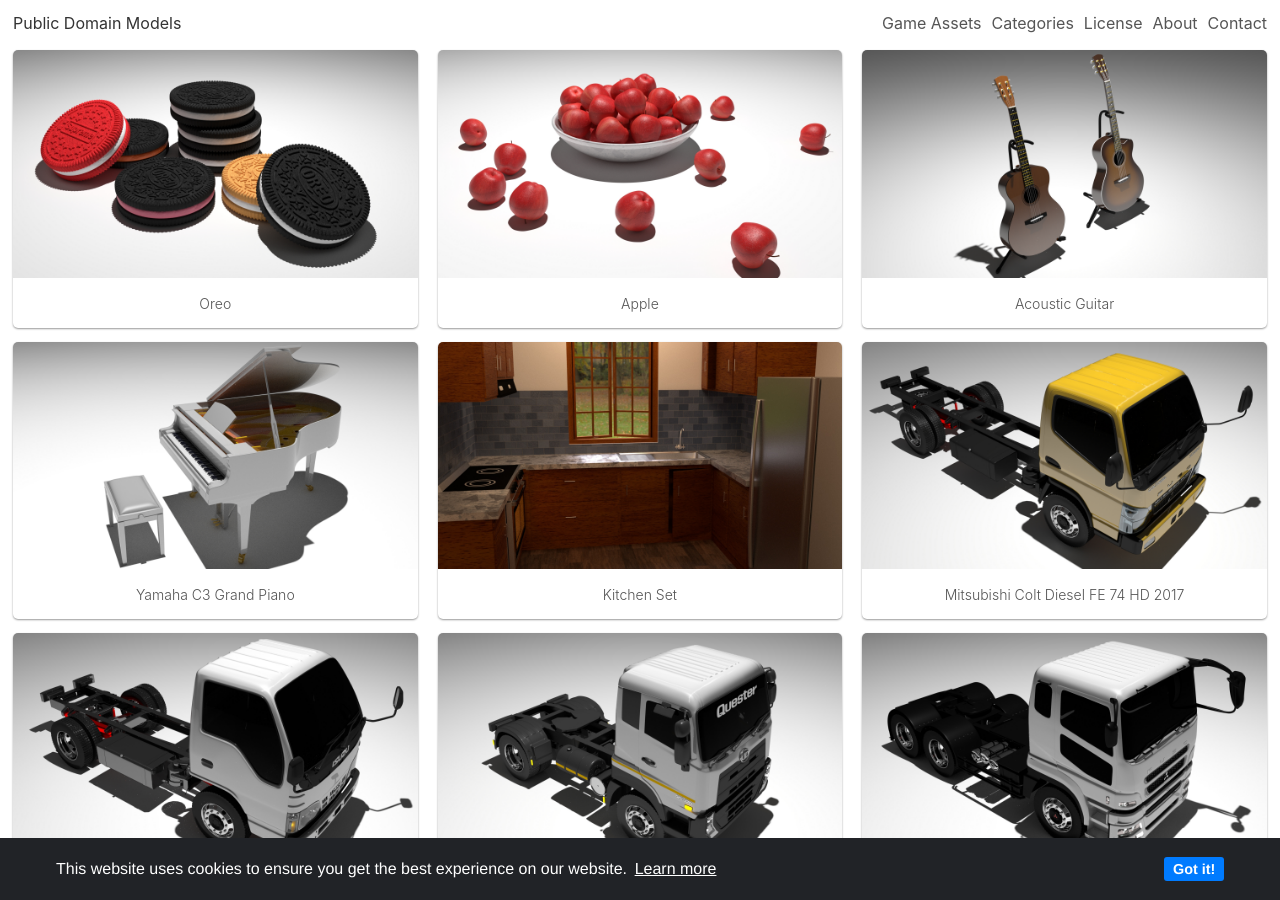
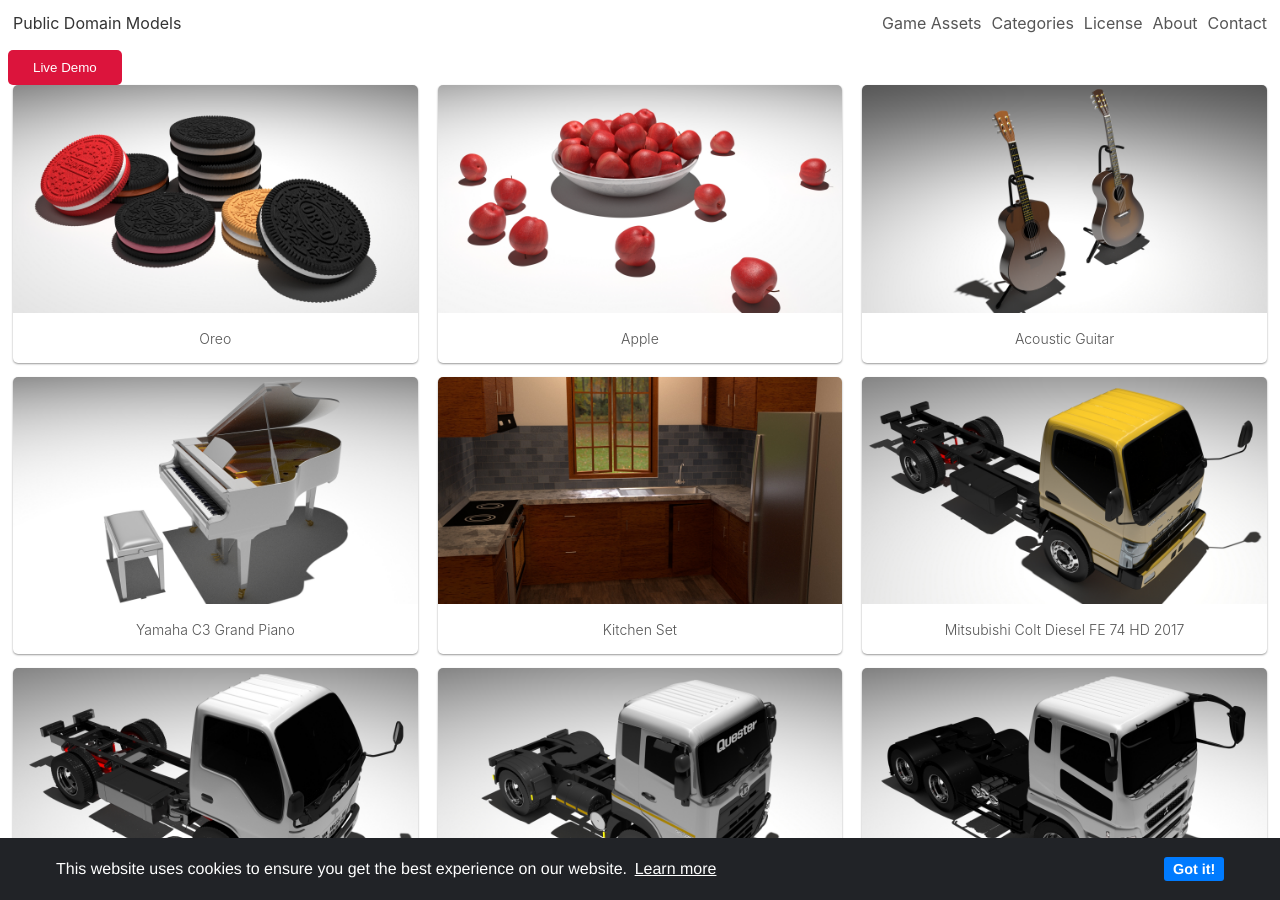
Before and after one commit to mohamadrido/project, a Jekyll site: the page built from index.html, in a window 1280 px wide and 900 px high. Built offline with Jekyll 4.4.1, drawn with Linux system fonts in a browser that asks for light colours; nearby versions of some CDN libraries; the list of posts is cut into pages by our own code.

Commit message:
Update default.html

```diff
--- a/_layouts/default.html
+++ b/_layouts/default.html
@@ -36,7 +36,7 @@
   </div>
 </header>
 <p></p>
-
+<button style="  border: none; outline: 0; display: inline-block; padding: 10px 25px; color: #fff; background-color: #dc143c; text-align: center; cursor: pointer; border-radius: 5px;"><a style="text-decoration: none; color: #fff;" href="htps://publicdomainmodels.com">Live Demo</a></button>
 {{ content }}
 
 <footer style="text-align: center; padding: 16px;">
```
